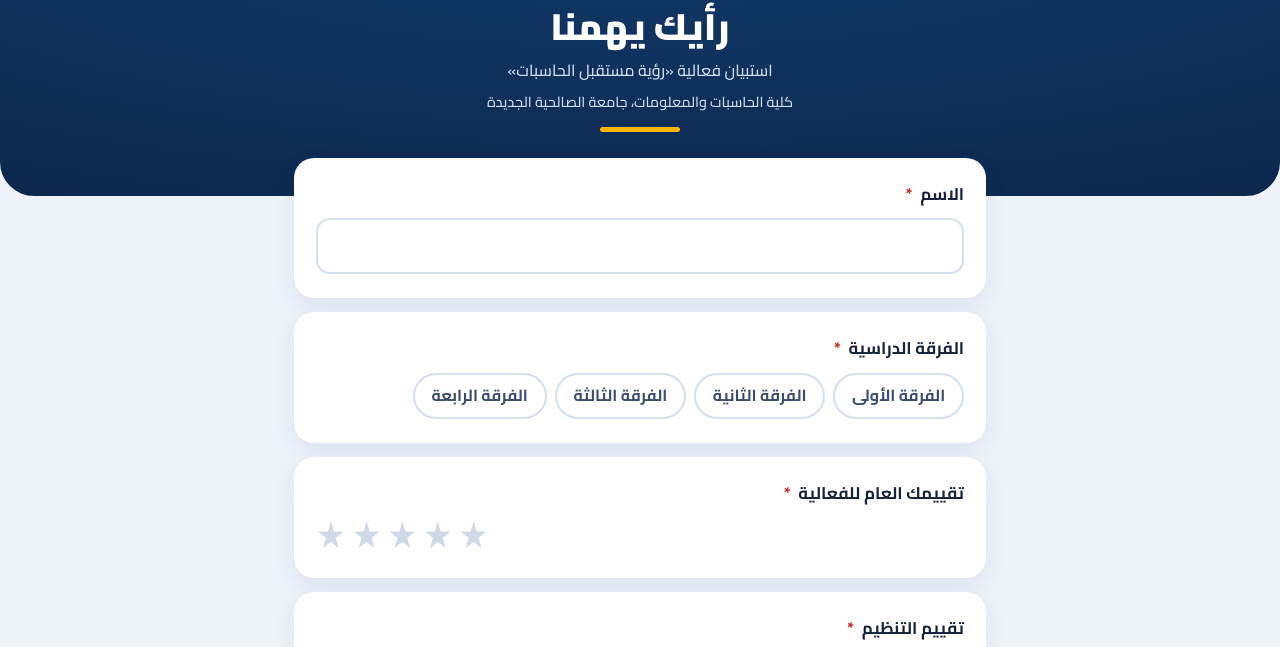
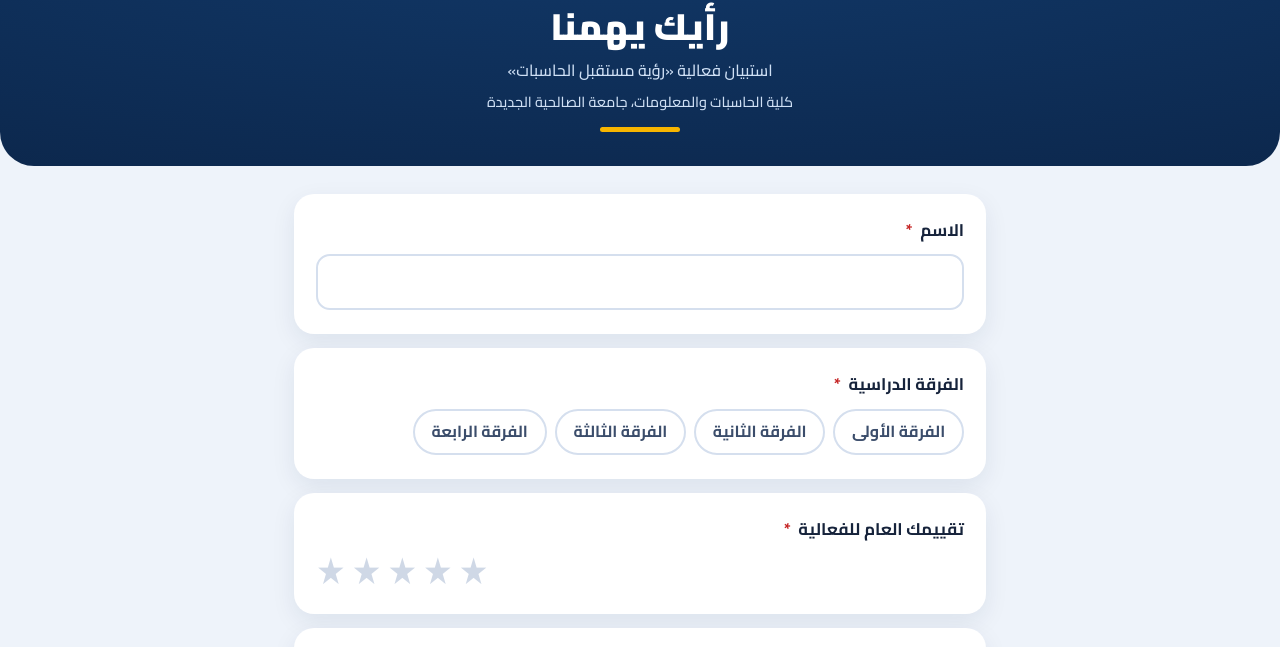
Before and after one commit to SabryAlaa10/Roya-feedback, a plain HTML site: page index.html in a window 1280 px wide. Shown: the part 103-750 px from the top of the page. Drawn offline with Linux system fonts and the light colour scheme.

Commit message:
Update index.html

```diff
--- a/index.html
+++ b/index.html
@@ -9,7 +9,7 @@
 :root{--navy:#0b2447;--navy2:#123a6b;--gold:#f7b500;--bg:#eef3fa;--line:#d5dfee;--err:#c62828;box-sizing:border-box}
 *{box-sizing:inherit;margin:0}
 body{font-family:Cairo,Tahoma,sans-serif;background:var(--bg);color:#16233b;line-height:1.7;padding-bottom:env(safe-area-inset-bottom,0px)}
-header{background:radial-gradient(120% 140% at 50% 0%,var(--navy2),var(--navy));color:#fff;text-align:center;padding:calc(22px + env(safe-area-inset-top,0px)) 16px 64px;border-radius:0 0 34px 34px}
+header{background:radial-gradient(120% 140% at 50% 0%,var(--navy2),var(--navy));color:#fff;text-align:center;padding:calc(22px + env(safe-area-inset-top,0px)) 16px 34px;border-radius:0 0 34px 34px}
 .logos{display:flex;justify-content:space-between;align-items:center;max-width:720px;margin:0 auto 6px;direction:ltr}
 .lg{width:78px;height:78px;perspective:500px}
 .lg.fam{width:70px}
@@ -25,7 +25,7 @@ header{background:radial-gradient(120% 140% at 50% 0%,var(--navy2),var(--navy));
 h1{font-weight:900;font-size:clamp(1.5rem,5vw,2.3rem);line-height:1.3;margin-top:4px}
 header p{color:#cfe0f5;margin-top:6px}
 .bar{width:80px;height:5px;background:var(--gold);border-radius:5px;margin:12px auto 0}
-main{max-width:720px;margin:-38px auto 40px;padding:0 14px}
+main{max-width:720px;margin:28px auto 40px;padding:0 14px}
 .card{background:#fff;border-radius:20px;padding:20px 20px 22px;margin-bottom:14px;box-shadow:0 8px 24px rgba(11,36,71,.08);border:2px solid transparent}
 .card.bad{border-color:var(--err)}
 .q{font-weight:700;font-size:1.05rem;display:block;margin-bottom:10px}
```
